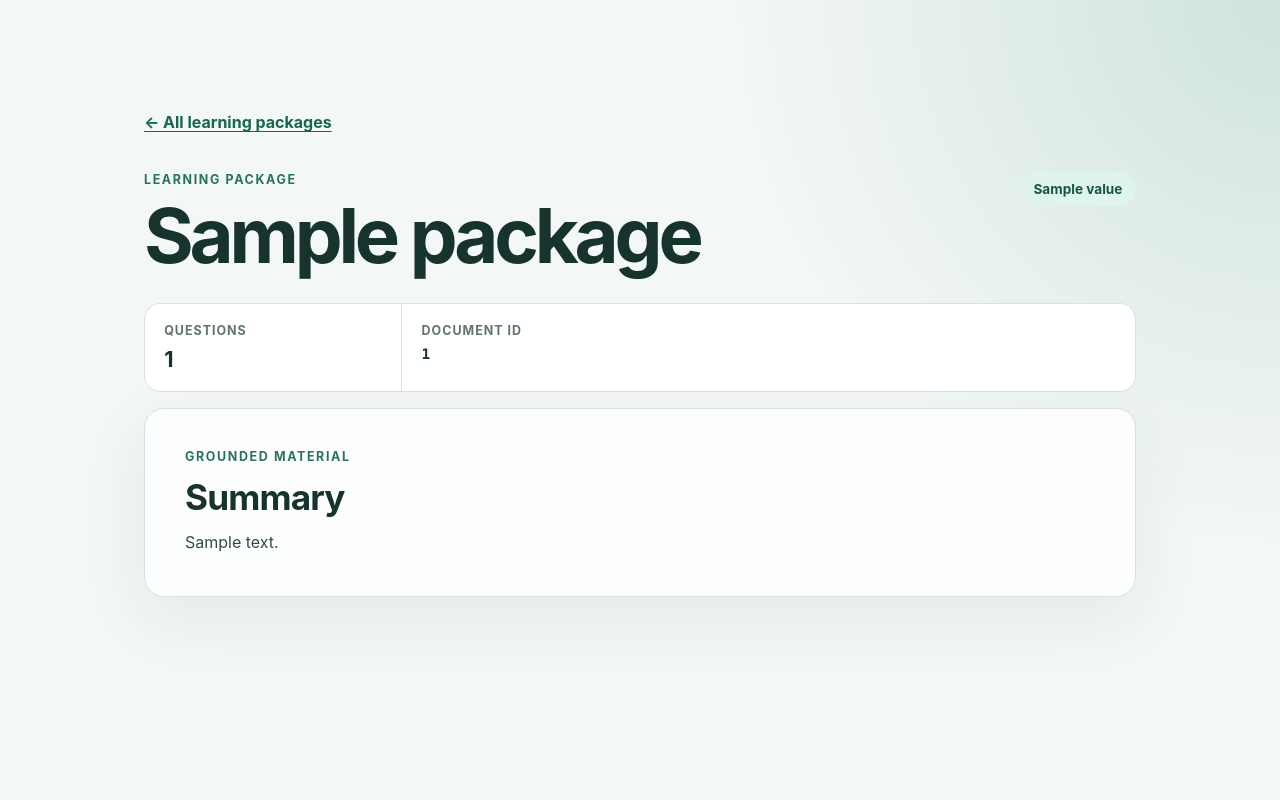
After one commit to ebe542/rag-learning-assistant, a Python web app: template src/rag_learning_assistant/interfaces/web/templates/package_detail.html in a window 1280 px wide. The commit adds this page. Run offline with Jinja, Linux system fonts and the light colour scheme; the template is opened without the code that fills it: most values are stand-ins (such as "Sample title", 1, 10 or a date in 2020).

Commit message:
feat(gui): add learning package details

```diff
--- a/src/rag_learning_assistant/interfaces/web/static/app.css
+++ b/src/rag_learning_assistant/interfaces/web/static/app.css
@@ -40,8 +40,19 @@ body {
 
 h1,
 h2,
+h3,
 p {
   margin-top: 0;
+}
+
+a {
+  color: #17664f;
+  text-decoration-thickness: 0.09em;
+  text-underline-offset: 0.18em;
+}
+
+a:hover {
+  color: #0d4938;
 }
 
 h1 {
@@ -148,9 +159,111 @@ h2 {
   background: #e3efff;
 }
 
+.detail-shell {
+  max-width: 62rem;
+}
+
+.back-link {
+  display: inline-block;
+  margin-bottom: 2.5rem;
+  font-weight: 700;
+}
+
+.detail-header {
+  display: flex;
+  align-items: flex-start;
+  justify-content: space-between;
+  gap: 2rem;
+  margin-bottom: 2rem;
+}
+
+.detail-header h1 {
+  margin-bottom: 0;
+  font-size: clamp(2.4rem, 6vw, 4.75rem);
+}
+
+.facts {
+  display: grid;
+  grid-template-columns: minmax(8rem, 0.35fr) minmax(0, 1fr);
+  gap: 1px;
+  overflow: hidden;
+  margin: 0 0 1rem;
+  border: 1px solid #d7e3df;
+  border-radius: 1rem;
+  background: #d7e3df;
+}
+
+.facts div {
+  padding: 1.2rem;
+  background: #ffffff;
+}
+
+.facts dt {
+  margin-bottom: 0.45rem;
+  color: #61736e;
+  font-size: 0.78rem;
+  font-weight: 750;
+  letter-spacing: 0.08em;
+  text-transform: uppercase;
+}
+
+.facts dd {
+  margin: 0;
+  font-size: 1.35rem;
+  font-weight: 750;
+}
+
+.technical-value {
+  overflow-wrap: anywhere;
+  font-family: ui-monospace, "Cascadia Code", Consolas, monospace;
+  font-size: 0.9rem !important;
+}
+
+.summary-panel {
+  margin-top: 1rem;
+}
+
+.summary-text {
+  color: #344b45;
+  line-height: 1.75;
+  white-space: pre-wrap;
+}
+
+.muted {
+  margin-bottom: 0;
+  color: #61736e;
+}
+
+.message-shell {
+  max-width: 48rem;
+}
+
+.primary-link {
+  display: inline-block;
+  padding: 0.75rem 1rem;
+  border-radius: 0.75rem;
+  color: #ffffff;
+  background: #17664f;
+  font-weight: 750;
+  text-decoration: none;
+}
+
+.primary-link:hover {
+  color: #ffffff;
+  background: #0d4938;
+}
+
 @media (max-width: 36rem) {
   .package-card {
     align-items: flex-start;
     flex-direction: column;
   }
+
+  .detail-header {
+    flex-direction: column;
+  }
+
+  .facts {
+    grid-template-columns: 1fr;
+  }
 }
--- a/src/rag_learning_assistant/interfaces/web/templates/home.html
+++ b/src/rag_learning_assistant/interfaces/web/templates/home.html
@@ -34,7 +34,11 @@
           {% for package in packages %}
           <li class="package-card">
             <div>
-              <h3>{{ package.name }}</h3>
+              <h3>
+                <a href="{{ url_for('package_detail') }}?name={{ package.name | urlencode }}">
+                  {{ package.name }}
+                </a>
+              </h3>
               <p>Local learning package</p>
             </div>
             <span class="status status-{{ package.status }}">{{ package.status_label }}</span>
--- /dev/null
+++ b/src/rag_learning_assistant/interfaces/web/templates/package_detail.html
@@ -0,0 +1,45 @@
+<!doctype html>
+<html lang="en">
+  <head>
+    <meta charset="utf-8">
+    <meta name="viewport" content="width=device-width, initial-scale=1">
+    <title>{{ package.name }} · RAG Learning Assistant</title>
+    <link rel="stylesheet" href="{{ url_for('static', path='/app.css') }}">
+  </head>
+  <body>
+    <main class="shell detail-shell">
+      <a class="back-link" href="{{ url_for('home') }}">← All learning packages</a>
+
+      <header class="detail-header">
+        <div>
+          <p class="eyebrow">Learning package</p>
+          <h1>{{ package.name }}</h1>
+        </div>
+        <span class="status status-{{ package.status.value }}">
+          {{ package.status.value | capitalize }}
+        </span>
+      </header>
+
+      <dl class="facts" aria-label="Package facts">
+        <div>
+          <dt>Questions</dt>
+          <dd>{{ question_count }}</dd>
+        </div>
+        <div>
+          <dt>Document ID</dt>
+          <dd class="technical-value">{{ package.document_id }}</dd>
+        </div>
+      </dl>
+
+      <section class="panel summary-panel" aria-labelledby="summary-heading">
+        <p class="section-label">Grounded material</p>
+        <h2 id="summary-heading">Summary</h2>
+        {% if summary %}
+        <div class="summary-text">{{ summary.text }}</div>
+        {% else %}
+        <p class="muted">No completed summary is available yet.</p>
+        {% endif %}
+      </section>
+    </main>
+  </body>
+</html>
```
Also changed, not shown: docs/development.md (+4 -2 lines), docs/getting-started.md (+6 -5 lines), src/rag_learning_assistant/interfaces/web/application.py (+66 -1 lines), src/rag_learning_assistant/interfaces/web/server.py (+27 -5 lines), src/rag_learning_assistant/interfaces/web/templates/not_found.html (added, +17 -0 lines), tests/interfaces/web/test_application.py (+123 -11 lines), README.md, docs/diagrams/evaluation-interfaces.svg, 1 other file.
